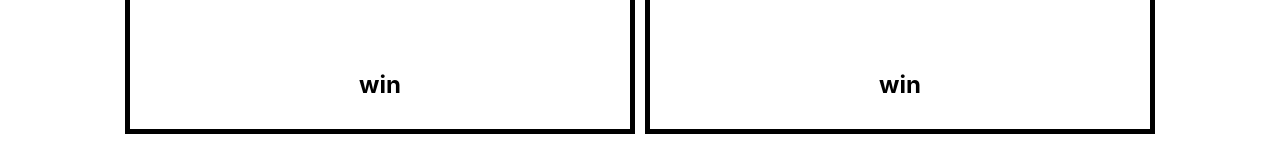
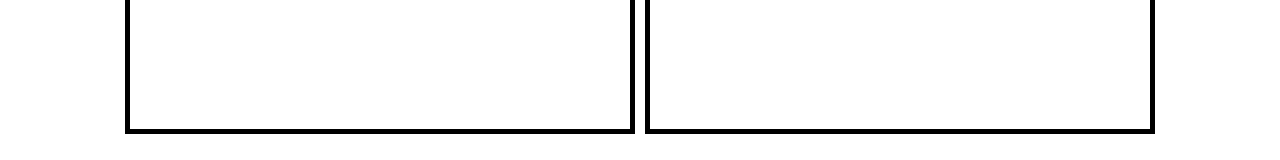
Before and after one commit to SalguLee/portfolio, a React (Create React App) app: page / in a window 1280 px wide. Shown: the part 386-546 px from the top of the page. Built offline with nearby package versions, Linux system fonts and the light colour scheme.

Commit message:
유저 컴터 비교

```diff
--- a/src/App.js
+++ b/src/App.js
@@ -36,13 +36,18 @@ function App() {
   // 3-1. 유저가 클릭할 값 할당 = 객채로 작성, 이때 useState 를 쓴다
   const [userSelect, setUserSelect] = useState(null); // user : 유저값이 바껴야되는 곳에 userSelect 이거를 함수로 선언해서 사용
   const [computerSelect, setComputerSelect] = useState(null); // computer
+  const [result, setResult] = useState(""); // 결과값
 
-  // 3. 버튼을 클릭하면 값이 보임
-  const play = (userChoice) => {
-    console.log('userChoice', userChoice);
-    setUserSelect(choice[userChoice]); // 내가 선택한 아이탬 이미지로 동적 변경
+  // 3. 버튼을 클릭하면 값이 보임 : 메인 함수
+  const play = (userChoice) => { // 클릭할 때 들어오는 인자값을 매개변수로 사용
+    console.log('userChoice', userChoice); // 그 매개변수를 보여줘보자
+    setUserSelect(choice[userChoice]); // 내가 선택한 아이탬(choice[userChoice]) 이미지로 동적 변경
     let computerChoice = randomChoice(); // 함수를 바로 세터함수에 넣을수 없기때문에 한번 더 선언해서 사용
-    setComputerSelect(computerChoice); // 컴터 랜덤
+    setComputerSelect(computerChoice); // 컴터선택한 값(computerChoice)을 랜덤으로 보여줌
+
+    // 5. 3,4 결과를 가지고 승패 결정할수 있는 함수를 만들어보자!!
+    setResult(judgment(choice[userChoice], computerChoice)); // judgment 함수에 매개변수로 사용할 수 있도록 choice[userChoice], computerChoice의 인자값을 설정 한 후에 결과값 uesState에 넣어서 호출
+    console.log()
   }
 
   // 4. 컴터의 랜덤 아이템
@@ -63,12 +68,36 @@ function App() {
     return choice[final];
   }
 
+  //결과값을 비교한 후에 비교값을 어딘가 뿌려줘야되는데
+  const judgment = (user, computer) => { // 위에서 설정한 인자값을 매개변수로 받아서 사용, 근데 로그파일을 보면 배열로 받아와진다
+    console.log('user', user, 'computer', computer)
+    /*
+      승패를 결정하는 게임
+      {user}
+      scissors : scissors = tie
+      scissors : paper = win
+      scissors : rock = lose
+      rock : rock = tie
+      rock : scissors = win
+      rock : paper = lose
+      paper : paper = tie
+      paper : rock = win
+      paper : scissors = lose
+      */
+    if(user.name === computer.name){ // 그래서 배열의 이름을 비교할라믄 .name로 비교해야함
+      return "tie"
+    }
+    else if(user.name === "Scissors") return computer.name === "Paper" ? "Win" : "Lose";
+    else if(user.name === "Rock") return computer.name === "Scissors" ? "Win" : "Lose";
+    else if(user.name === "Paper") return computer.name === "Rock" ? "Win" : "Lose";
+  }
+
   return (
     <div>
       <div className="main">
         {/* 선언한 item을 Box.js에서 사용 */}
-        <Box title="you" item={userSelect}/>
-        <Box title="computer" item={computerSelect} />
+        <Box title="you" item={userSelect} result={result}/>
+        <Box title="computer" item={computerSelect} result={result}/>
       </div>
       <div className="resultBox">
         <button onClick={() => play("scissors")}>가위</button>
--- a/src/component/Box.js
+++ b/src/component/Box.js
@@ -5,11 +5,14 @@ import React from 'react';
 // 2. 가위 바위 보 버튼
 
 const Box = (props) => {
+  console.log('props', props);
+  console.log('props result', props.result);
+
   return (
     <div className="box">
       <h1>{props.title}</h1>
       <img className="item-img" src={props.item && props.item.img}/>
-      <h2>win</h2>
+      <h2>{props.result}</h2>
     </div>
   )
 }
```
